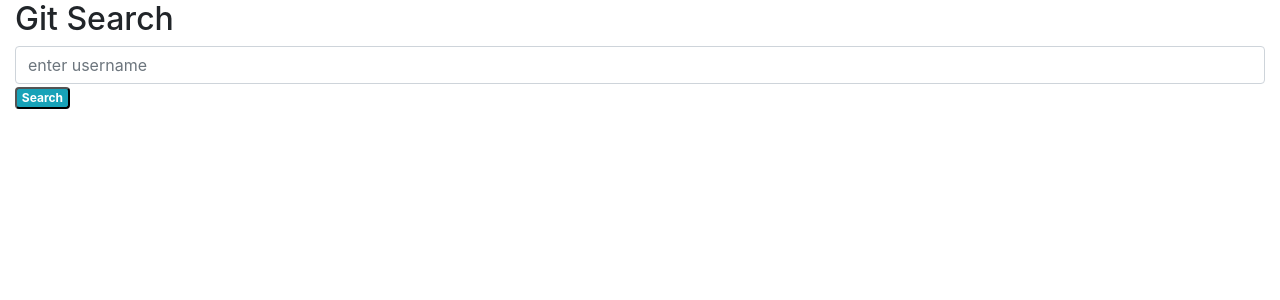
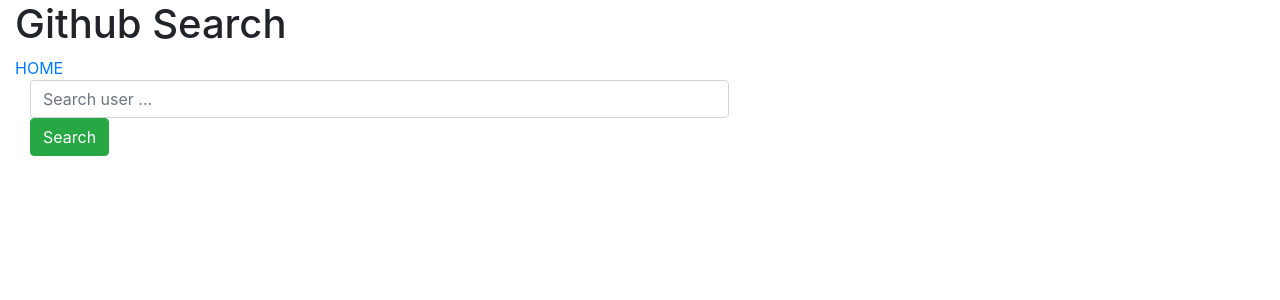
Before and after one commit to sharonmaswai/github-search, an Angular app: page / in a window 1280 px wide. Shown: the top 300 px of the page. Built offline with nearby package versions, Linux system fonts and the light colour scheme.

Commit message:
edit service ts code

```diff
--- a/src/app/userprofile/userprofile.component.html
+++ b/src/app/userprofile/userprofile.component.html
@@ -1,33 +1,28 @@
-<div class="container-fluid">
-  <h2 class="heading">Git Search</h2>
-  <div>
-    <div class='col-md-6'>
-
+<div id="det" class="container-fluid">
+    <h1>Github Search</h1>
+    <a id="link" routerLink='/home' routerLinkActive='active'>HOME</a>
+       <div class="col-md-7">
+         <form (ngSubmit)='findprofile()' class="search-form">
+           <div class="form-group">
+             <input type="text" class="form-control" placeholder="Search user ..."
+               name="username">
+               <button id="but" class="btn btn-success ok " type="submit">Search</button>
            </div>
-    <form (ngSubmit)='getuserprofile()'>
-      <div class="form-group">
-          <input type="text" class="form-control" placeholder="enter username"
-          name="username">
-          <button class="badge badge-info ok " type="submit">Search</button>
+         </form>
        </div>
 
-
-    </form>
-  </div>
-  <div class=container-fluid>
-    <div class="col-md-12">
+         <div class="col-md-12" id="hide">
            <div *ngIf="profile">
-        <div class="panel panel-info">
+             <div class="panel panel-default">
                <div class="panel-heading">
-            <h2>{{profile.login}}</h2>
+                 <h1>{{profile.login | upper}}</h1>
                </div>
                <div class="panel-body">
                  <div class="row">
-              <div class="col-md-04">
-                <img class="img-circle img-responsive me" src="{{profile.avatar_url}}">
-
+                   <div class="col-md-4 ">
+                     <img class="img-circle img-responsive me" src="{{profile.avatar_url}}" >
                    </div>
-              <div col-md-04>
+                   <div class="col-md-4">
                      <ul class="list-group">
                        <li class="list-group-item"><strong>Username: </strong>{{profile.login}}</li>
 
@@ -39,12 +34,35 @@
                        </div>
                      </ul>
                    </div>
-
+           <div class="col-md-4 deets">
+               <div class="card card2 card-default mt-5">
+                 <div class="card card2 card-heading pt-2">
+                   <h3 class=" card2 card-title ml-5 ">Repositories</h3>
+                 </div>
+                 <div class="card2 card-body">
+                   <div class="row">
+                     <div class="col-md-12">
+                       <div *ngFor="let repo of repos">
+                         <div class="row">
+                           <div class="col-md-9">
+                             <h4><a href="{{repo.html_url}}" target="_blank">{{repo.name}}</a></h4>
+                             <p>{{repo.description}}</p>
+                           </div>
+                           <div class="col-md-3">
+                             <span class="badge badge-default">{{repo.watchers}} Watchers</span>
+                             <span class="badge badge-primary">{{repo.forks}} Forks</span>
+                           </div>
+                         </div>
+                         <hr />
                        </div>
                      </div>
                    </div>
                  </div>
-
                </div>
              </div>
            </div>
+         </div>
+       </div>
+   </div>
+   </div>
+   </div>
--- a/src/app/userservice.service.ts
+++ b/src/app/userservice.service.ts
@@ -8,10 +8,13 @@
 
 
   constructor(private http:HttpClient) {
-    console.log("The service is ready!!");
+
     this.username='sharonmaswai';
   }
-  fetchProfileDetails(username) {
+ fetchProfileDetails(username) {
+    return this.http.get("https://api.github.com/users/" + this.username + "?client_id=" + this.clientid + "&client_secret=" + this.clientsecret);
+  }
+  fetchRepos() {
     return this.http.get("https://api.github.com/users/" + this.username + "?client_id=" + this.clientid + "&client_secret=" + this.clientsecret);
   }
 }
```
Lines whose indentation alone changed are shown as unchanged.
